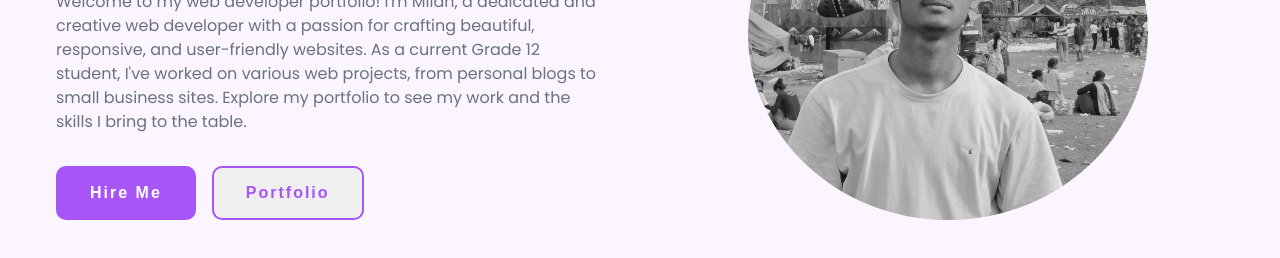
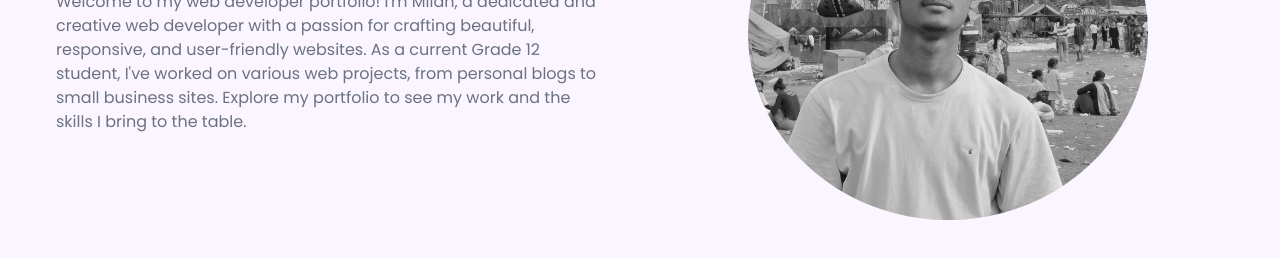
Before and after one commit to milancodess/portfolio, a plain HTML site: page index.html in a window 1280 px wide. Shown: the part 256-514 px from the top of the page. Drawn offline with nearby package versions, Linux system fonts and the light colour scheme.

Commit message:
Update index.html

```diff
--- a/index.html
+++ b/index.html
@@ -35,10 +35,7 @@
                 <p class="description">
                     Welcome to my web developer portfolio! I'm Milan, a dedicated and creative web developer with a passion for crafting beautiful, responsive, and user-friendly websites. As a current Grade 12 student, I've worked on various web projects, from personal blogs to small business sites. Explore my portfolio to see my work and the skills I bring to the table.
                 </p>
-                <div class="action__btns">
-                    <button class="hire__me">Hire Me</button>
-                    <button class="portfolio">Portfolio</button>
-                </div>
+
             </div>
             <div class="image">
                 <img src="assets/New Project [E855770].png" alt="profile" />
```
